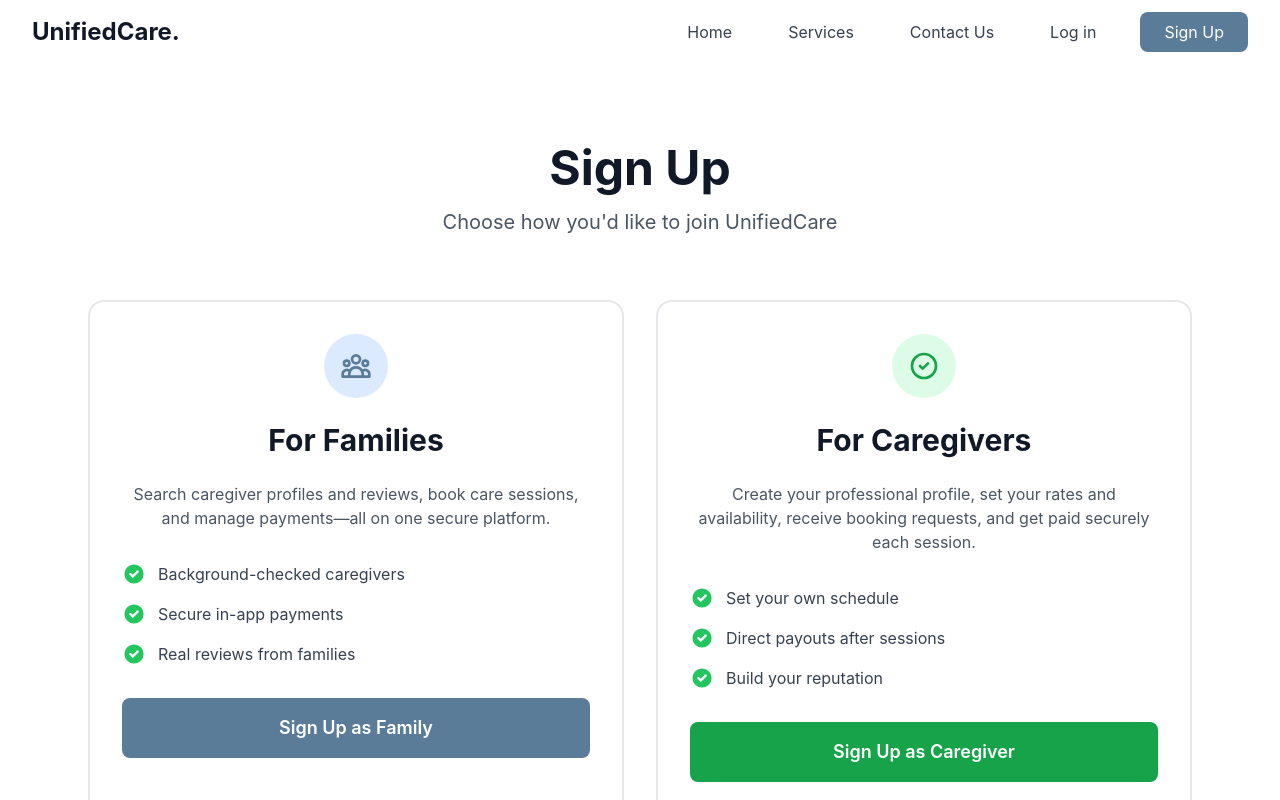
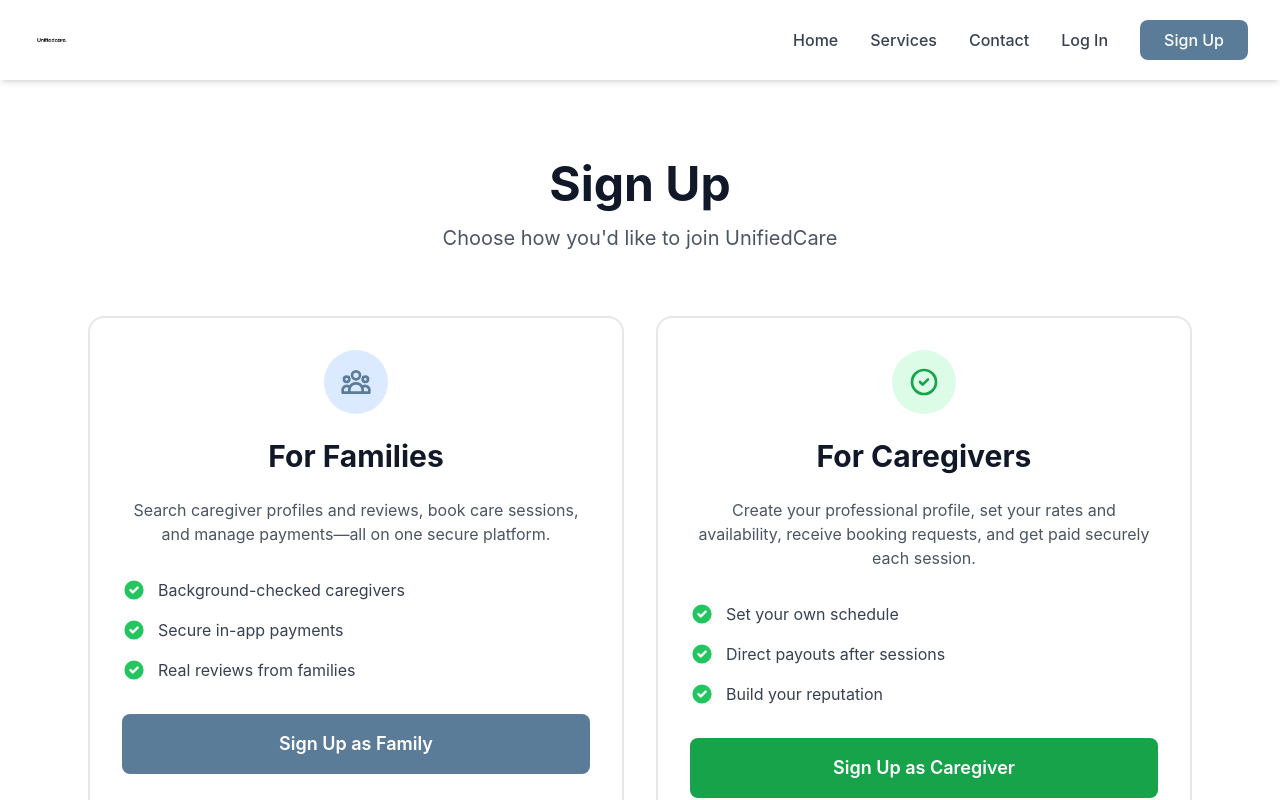
Before and after one commit to SelassieEsiape/UnifiedCare, a React (Vite) app: page /signup in a window 1280 px wide. Shown: the top 800 px of the page. Built offline with nearby package versions, Linux system fonts and the light colour scheme; no server answers.

Commit message:
Quality of Life NavBar fixes for mobile

```diff
--- a/src/components/Navbar.jsx
+++ b/src/components/Navbar.jsx
@@ -1,40 +1,170 @@
-import React from 'react';
+import React, { useState, useEffect, useRef } from 'react';
 import { Link } from 'react-router-dom';
 
-// Updated Navbar with React Router Links
-// Link components navigate without page refresh - that's the magic of React Router!
+function Navbar() {
+  const [isOpen, setIsOpen] = useState(false);
+  const menuRef = useRef(null);
 
-function Navbar() {
+  // Close menu when clicking outside
+  useEffect(() => {
+    function handleClickOutside(event) {
+      if (menuRef.current && !menuRef.current.contains(event.target)) {
+        setIsOpen(false);
+      }
+    }
+
+    if (isOpen) {
+      document.addEventListener('mousedown', handleClickOutside);
+      return () => document.removeEventListener('mousedown', handleClickOutside);
+    }
+  }, [isOpen]);
+
+  // Prevent body scroll when menu is open on mobile
+  useEffect(() => {
+    if (isOpen) {
+      document.body.style.overflow = 'hidden';
+    } else {
+      document.body.style.overflow = 'unset';
+    }
+    return () => {
+      document.body.style.overflow = 'unset';
+    };
+  }, [isOpen]);
+
   return (
-    <nav className="bg-white shadow-sm">
+    <>
+      {/* Backdrop blur overlay */}
+      {isOpen && (
+        <div
+          className="fixed inset-0 bg-black bg-opacity-50 backdrop-blur-sm md:hidden z-40 transition-opacity duration-300"
+          onClick={() => setIsOpen(false)}
+          aria-hidden="true"
+        />
+      )}
+
+      {/* Navbar */}
+      <nav ref={menuRef} className="bg-white shadow-md sticky top-0 z-50">
         <div className="max-w-7xl mx-auto px-4 sm:px-6 lg:px-8">
-        <div className="flex justify-between items-center h-16">
-          {/* Logo - clicking it takes you home */}
-          <Link to="/" className="text-2xl font-bold text-gray-900 hover:text-[#5B7C99] transition-colors">
-            UnifiedCare.
+          <div className="flex justify-between items-center h-16 sm:h-20">
+            {/* Logo */}
+            <Link
+              to="/"
+              className="flex items-center flex-shrink-0"
+              onClick={() => setIsOpen(false)}
+            >
+              <img
+                src="/logo.png"
+                alt="UnifiedCare"
+                className="h-7 sm:h-8 md:h-10 w-auto"
+              />
             </Link>
 
-          {/* Navigation Links - now using Link instead of <a> */}
-          <div className="hidden md:flex space-x-8">
-            <Link to="/" className="text-gray-700 hover:text-gray-900 px-3 py-2 transition-colors">
+            {/* Desktop Navigation */}
+            <div className="hidden md:flex items-center space-x-8">
+              <Link
+                to="/"
+                className="text-gray-700 hover:text-[#5B7C99] transition-colors duration-200 font-medium"
+              >
                 Home
               </Link>
-            <Link to="/services" className="text-gray-700 hover:text-gray-900 px-3 py-2 transition-colors">
+              <Link
+                to="/services"
+                className="text-gray-700 hover:text-[#5B7C99] transition-colors duration-200 font-medium"
+              >
                 Services
               </Link>
-            <Link to="/contact" className="text-gray-700 hover:text-gray-900 px-3 py-2 transition-colors">
-              Contact Us
+              <Link
+                to="/contact"
+                className="text-gray-700 hover:text-[#5B7C99] transition-colors duration-200 font-medium"
+              >
+                Contact
               </Link>
-            <Link to="/login" className="text-gray-700 hover:text-gray-900 px-3 py-2 transition-colors">
-              Log in
+              <Link
+                to="/login"
+                className="text-gray-700 hover:text-[#5B7C99] transition-colors duration-200 font-medium"
+              >
+                Log In
               </Link>
-            <Link to="/signup" className="bg-[#5B7C99] text-white px-6 py-2 rounded-lg">
+              <Link
+                to="/signup"
+                className="bg-[#5B7C99] text-white px-6 py-2 rounded-lg hover:bg-[#4a6480] transition-colors duration-200 font-medium"
+              >
+                Sign Up
+              </Link>
+            </div>
+
+            {/* Mobile menu button */}
+            <button
+              onClick={() => setIsOpen(!isOpen)}
+              className="md:hidden inline-flex items-center justify-center p-2 rounded-lg text-gray-700 hover:text-[#5B7C99] hover:bg-gray-100 focus:outline-none focus:ring-2 focus:ring-inset focus:ring-[#5B7C99] transition-colors duration-200"
+              aria-expanded={isOpen}
+              aria-label="Toggle navigation menu"
+            >
+              <svg
+                className="h-6 w-6"
+                fill="none"
+                strokeLinecap="round"
+                strokeLinejoin="round"
+                strokeWidth="2"
+                viewBox="0 0 24 24"
+                stroke="currentColor"
+              >
+                {isOpen ? (
+                  <path d="M6 18L18 6M6 6l12 12" />
+                ) : (
+                  <path d="M4 6h16M4 12h16M4 18h16" />
+                )}
+              </svg>
+            </button>
+          </div>
+
+          {/* Mobile menu */}
+          <div
+            className={`md:hidden overflow-hidden transition-all duration-300 ease-in-out ${
+              isOpen ? 'max-h-96 opacity-100' : 'max-h-0 opacity-0'
+            }`}
+          >
+            <div className="pb-4 pt-2 space-y-1 border-t border-gray-200">
+              <Link
+                to="/"
+                className="block text-gray-700 hover:text-[#5B7C99] hover:bg-gray-50 px-4 py-3 rounded-lg transition-colors duration-200 font-medium"
+                onClick={() => setIsOpen(false)}
+              >
+                Home
+              </Link>
+              <Link
+                to="/services"
+                className="block text-gray-700 hover:text-[#5B7C99] hover:bg-gray-50 px-4 py-3 rounded-lg transition-colors duration-200 font-medium"
+                onClick={() => setIsOpen(false)}
+              >
+                Services
+              </Link>
+              <Link
+                to="/contact"
+                className="block text-gray-700 hover:text-[#5B7C99] hover:bg-gray-50 px-4 py-3 rounded-lg transition-colors duration-200 font-medium"
+                onClick={() => setIsOpen(false)}
+              >
+                Contact
+              </Link>
+              <Link
+                to="/login"
+                className="block text-gray-700 hover:text-[#5B7C99] hover:bg-gray-50 px-4 py-3 rounded-lg transition-colors duration-200 font-medium"
+                onClick={() => setIsOpen(false)}
+              >
+                Log In
+              </Link>
+              <Link
+                to="/signup"
+                className="block bg-[#5B7C99] text-white px-4 py-3 rounded-lg hover:bg-[#4a6480] transition-colors duration-200 font-medium text-center mt-2"
+                onClick={() => setIsOpen(false)}
+              >
                 Sign Up
               </Link>
             </div>
           </div>
         </div>
       </nav>
+    </>
   );
 }
 
```
Lines whose indentation alone changed are shown as unchanged.
